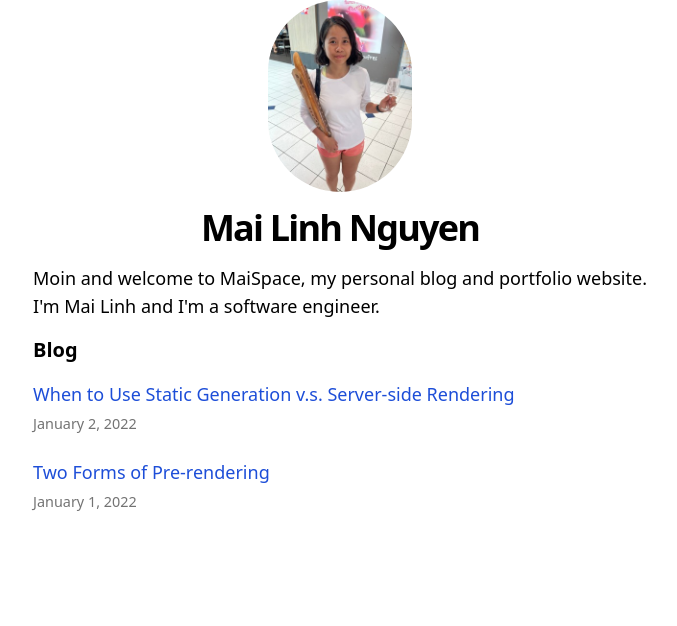
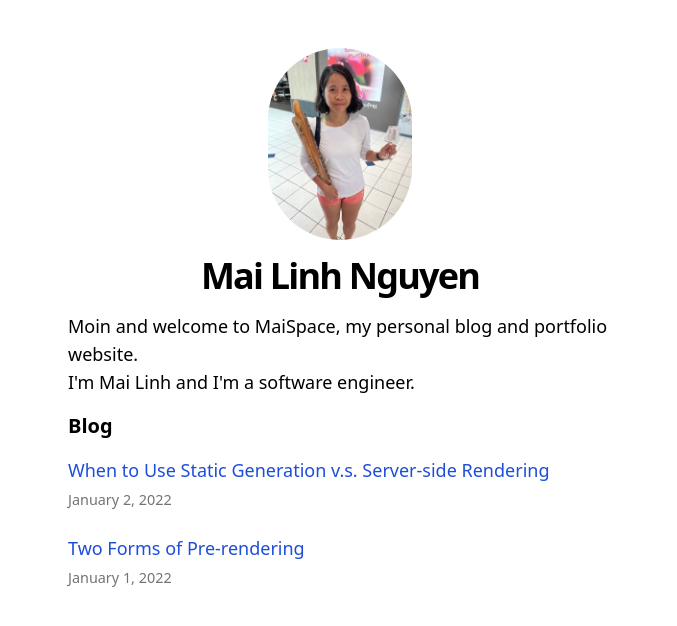
Before and after one commit to MaiLinhGroup/maispace-v2, a Next.js app: page / in a window 1280 px wide. Shown: the top 626 px of the page, without its empty margins (300-977 px from the left). Built offline with nearby package versions, Linux system fonts and the light colour scheme.

Commit message:
style: :lipstick: style posts as container with specific width

```diff
--- a/components/layout.tsx
+++ b/components/layout.tsx
@@ -13,7 +13,7 @@ export default function Layout({
   home?: boolean
 }) {
   return (
-    <div className="flex flex-col items-center">
+    <div className="max-w-xl px-4 mt-12 mx-auto mb-24">
       <Head>
         <link rel="icon" href="/favicon.ico" />
         <meta
@@ -40,7 +40,7 @@ export default function Layout({
               width={144}
               alt={name}
             />
-            <h1 className="text-4xl font-extrabold tracking-tighter my-4">{name}</h1>
+            <h1 className="text-4xl font-bold tracking-tighter my-4">{name}</h1>
           </>
         ) : (
           <>
```
